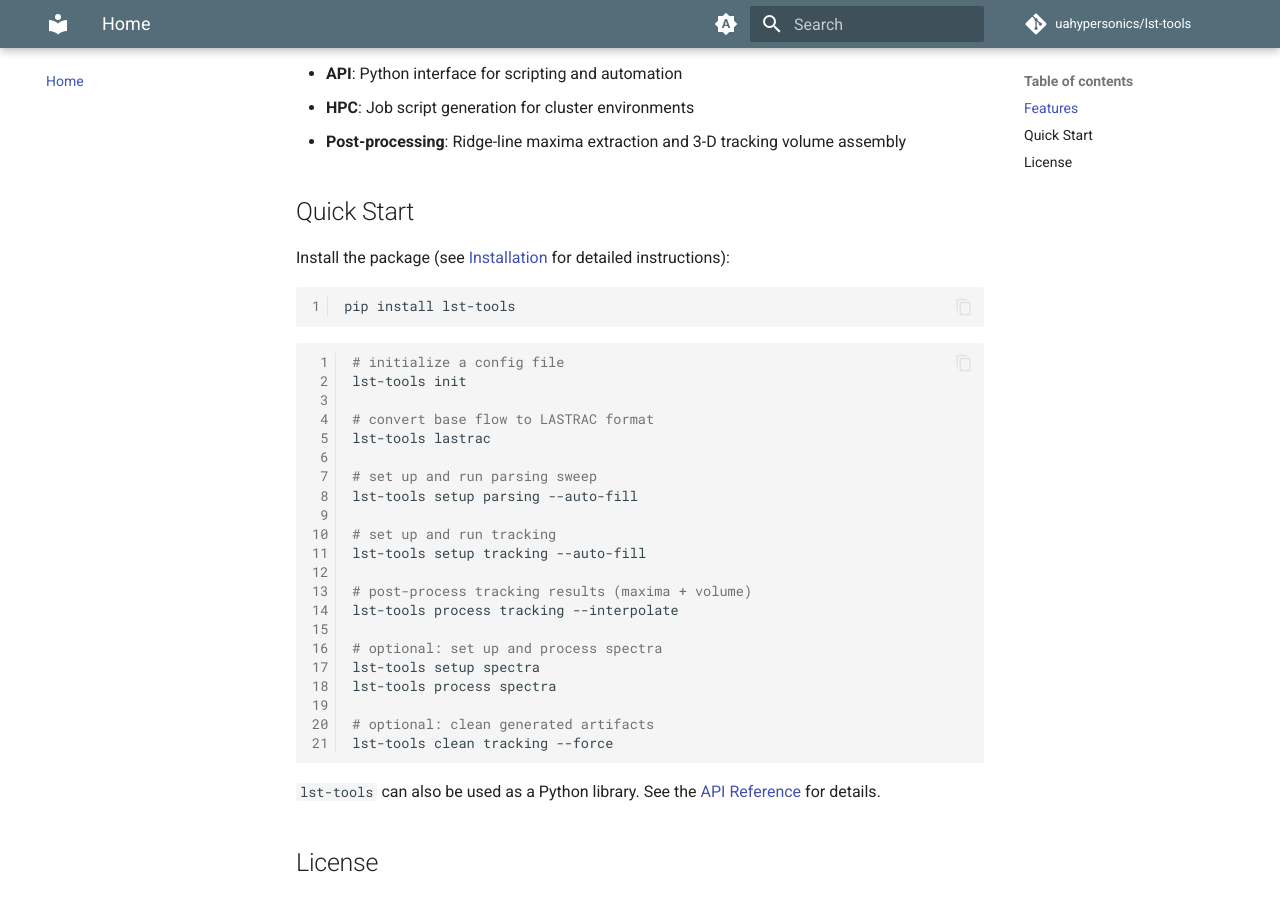
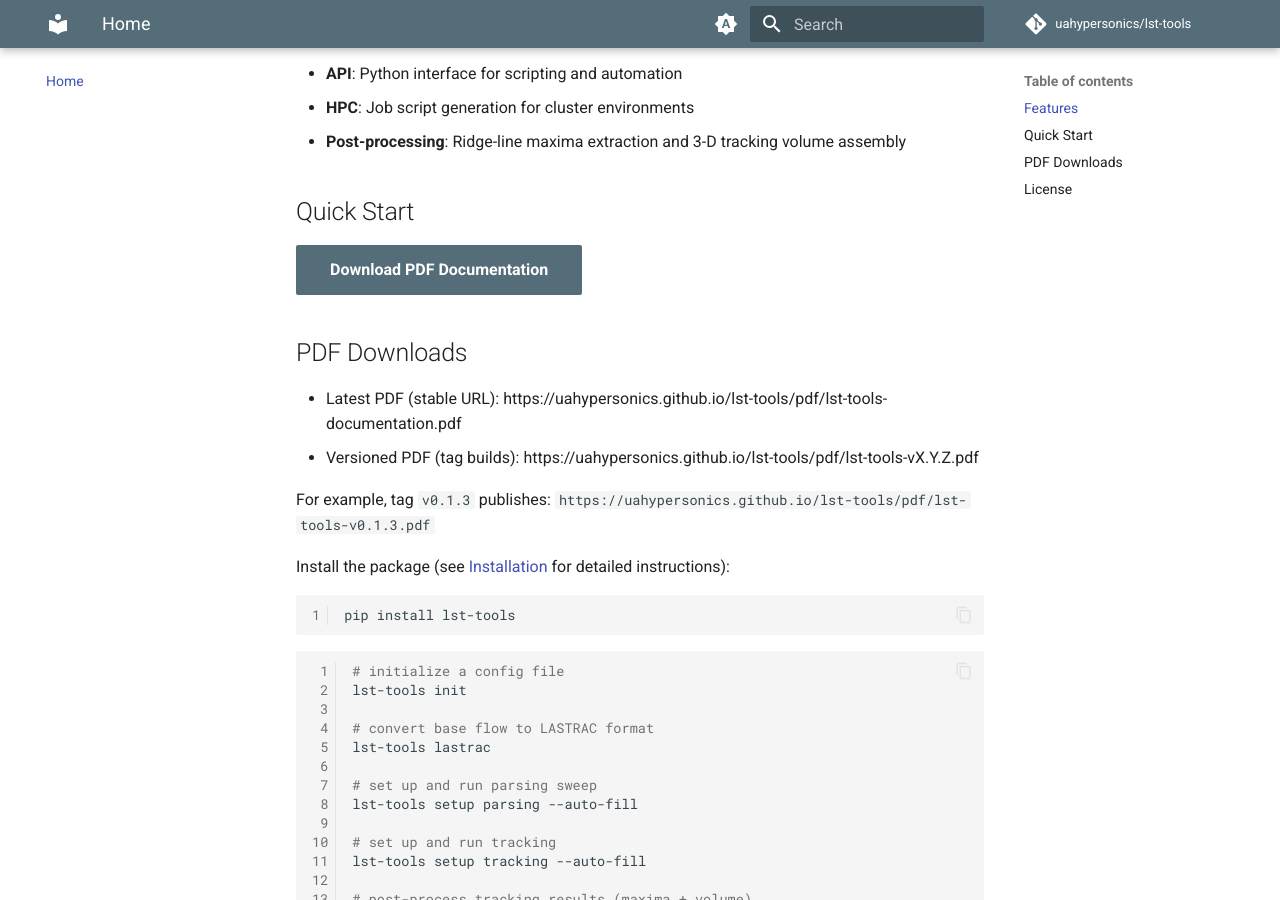
Before and after one commit to uahypersonics/lst-tools, an MkDocs documentation site: the page built from docs/index.md, in a window 1280 px wide and 900 px high, scrolled down 342 px. Built offline with MkDocs 1.6.1 and Material for MkDocs 9.7.7, drawn with Linux system fonts in a browser that asks for light colours; comment, search, counter and statistics services are not loaded.

Commit message:
adding pdf doc generation for documentaiton

```diff
--- a/docs/index.md
+++ b/docs/index.md
@@ -10,6 +10,18 @@
 - **Post-processing**: Ridge-line maxima extraction and 3-D tracking volume assembly
 
 ## Quick Start
+
+[Download PDF Documentation](https://uahypersonics.github.io/lst-tools/pdf/lst-tools-documentation.pdf){ .md-button .md-button--primary }
+
+## PDF Downloads
+
+- Latest PDF (stable URL):
+	https://uahypersonics.github.io/lst-tools/pdf/lst-tools-documentation.pdf
+- Versioned PDF (tag builds):
+	https://uahypersonics.github.io/lst-tools/pdf/lst-tools-vX.Y.Z.pdf
+
+For example, tag `v0.1.3` publishes:
+`https://uahypersonics.github.io/lst-tools/pdf/lst-tools-v0.1.3.pdf`
 
 Install the package (see [Installation](installation.md) for detailed instructions):
 
--- a/pyproject.toml
+++ b/pyproject.toml
@@ -31,6 +31,7 @@ docs = [
   "mkdocs-material>=9.0",
   "mkdocstrings[python]>=0.24",
   "mkdocs-bibtex>=2.0",
+  "mkdocs-with-pdf>=0.9",
 ]
 
 
```
Also changed, not shown: mkdocs-pdf.yml (added, +14 -0 lines), 1 other file.
